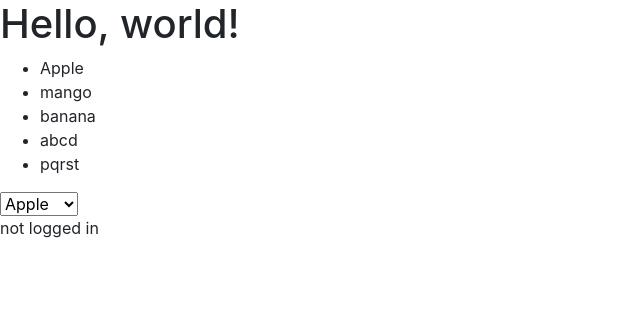
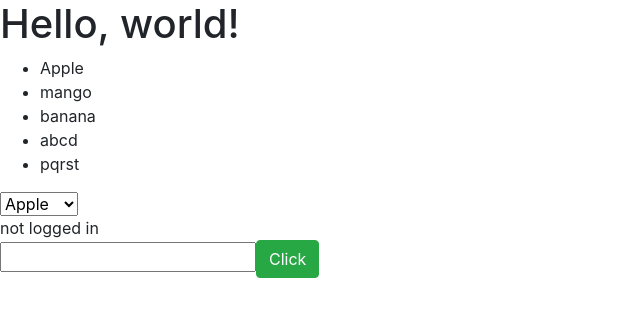
Before and after one commit to nayanjadhav08/angular-ivy-demo2, an Angular app: page / in a window 1280 px wide. Shown: the top 316 px of the page, without its empty margins (0-640 px from the left). Built offline with nearby package versions, Linux system fonts and the light colour scheme.

Commit message:
on click added

```diff
--- a/src/app/app.component.html
+++ b/src/app/app.component.html
@@ -16,3 +16,6 @@
   <p *ngIf="islogin; else demo1">Logged In</p>
   <ng-template #demo1>not logged in </ng-template>
 </div>
+
+<input type="text" />
+<button class="btn btn-success" (click)="hello()">Click</button>
--- a/src/app/app.component.ts
+++ b/src/app/app.component.ts
@@ -11,4 +11,12 @@ export class AppComponent {
   arr = ["Apple", "mango", "banana", "abcd", "pqrst"];
 
   islogin = false;
+
+  hello() {
+    if (this.islogin == true) {
+      this.islogin = false;
+    } else {
+      this.islogin = true;
+    }
+  }
 }
```
